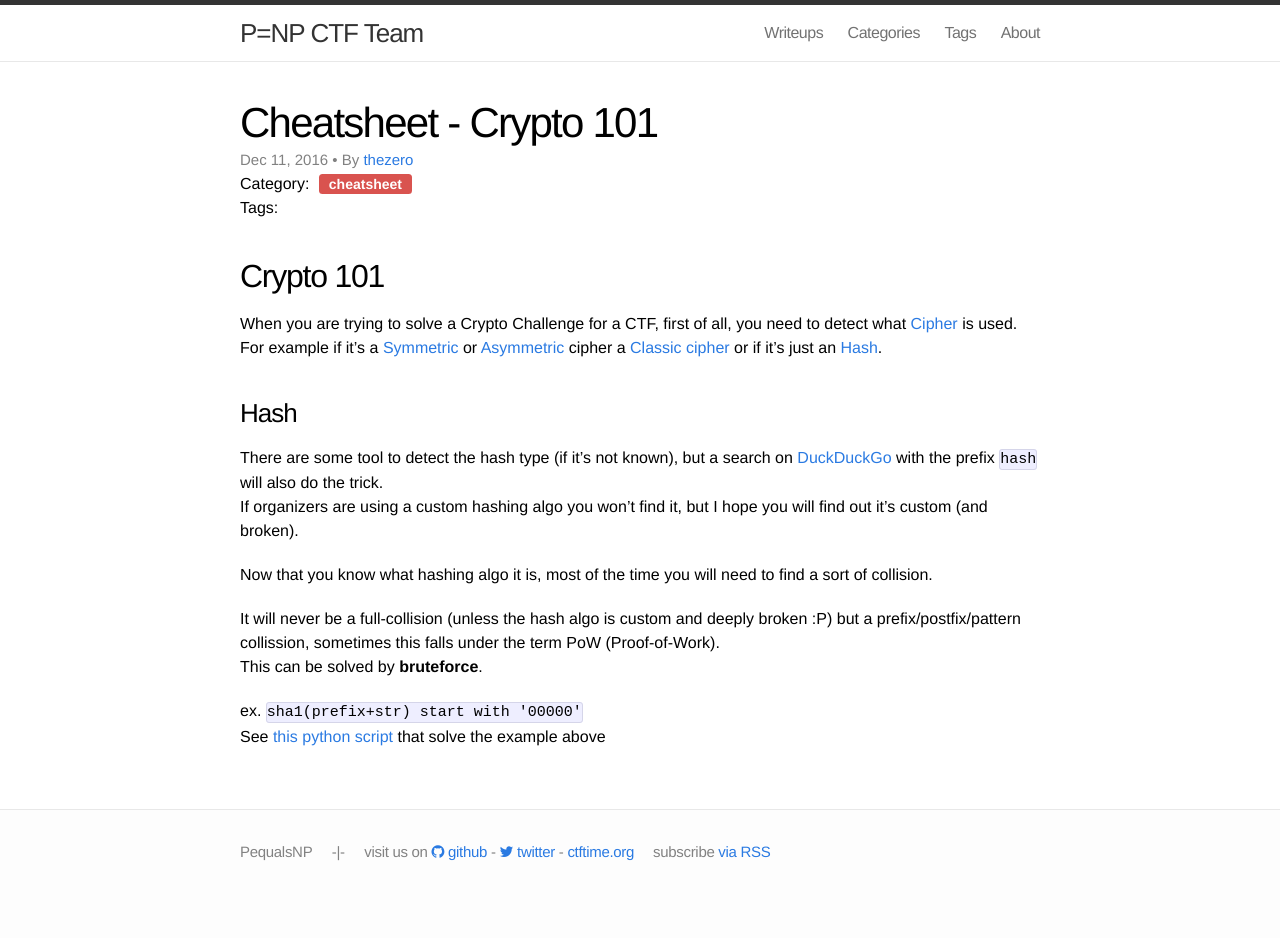
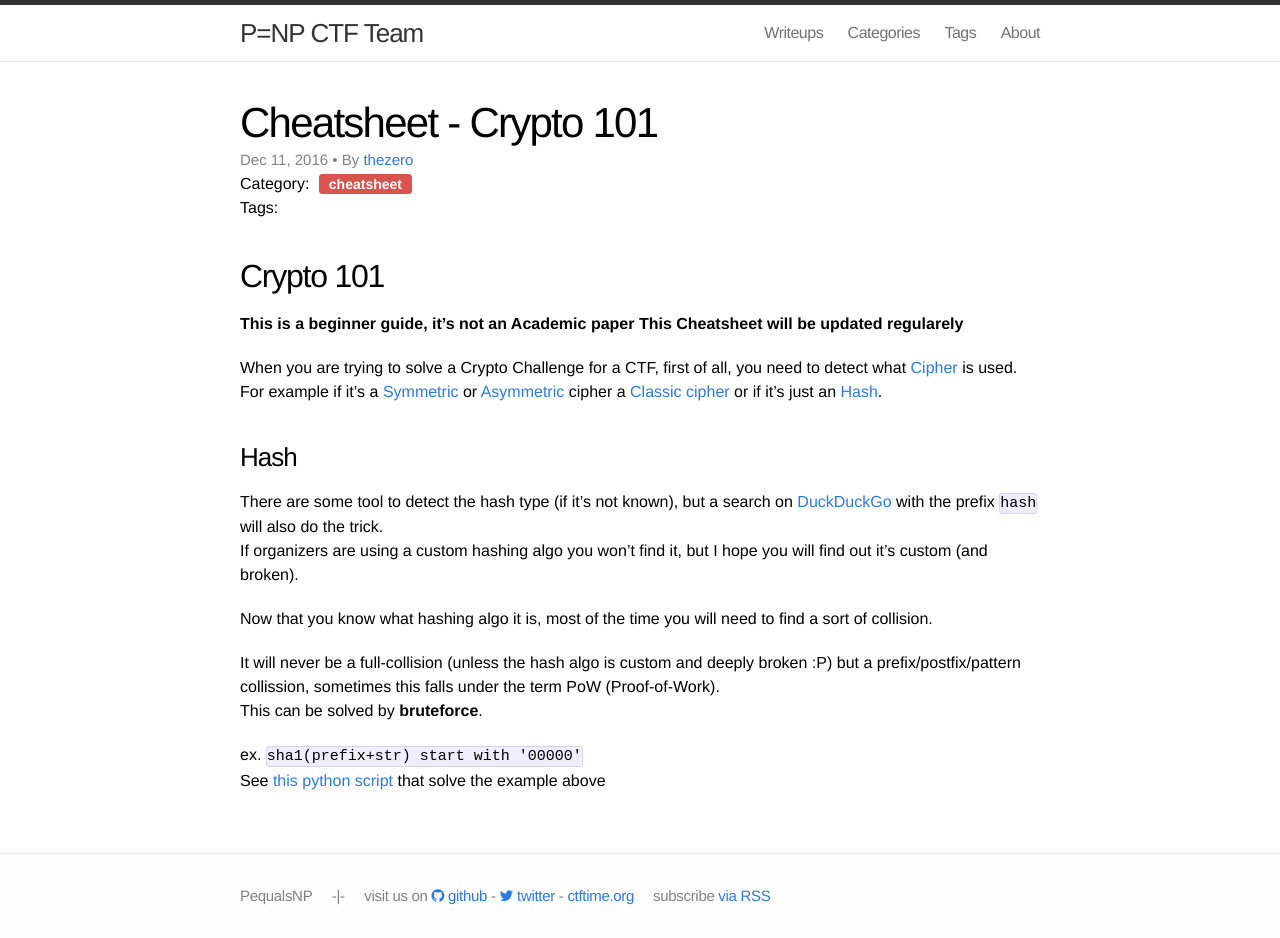
Before and after one commit to PequalsNP-team/pequalsnp-team.github.io, a Jekyll site: the page built from _posts/2016-12-11-crypto-101.md, in a window 1280 px wide. Built offline with Jekyll 4.4.1, drawn with Linux system fonts in a browser that asks for light colours; comment, search, counter and statistics services are not loaded; before the commit the page ends 900 px from its top, so only the background shows below that.

Commit message:
Notes on Crypto101

```diff
--- a/_posts/2016-12-11-crypto-101.md
+++ b/_posts/2016-12-11-crypto-101.md
@@ -6,6 +6,9 @@ author: thezero
 ---
 
 ## Crypto 101
+
+**This is a beginner guide, it's not an Academic paper**
+**This Cheatsheet will be updated regularely**
 
 When you are trying to solve a Crypto Challenge for a CTF, first of all, you need to detect what [Cipher](https://en.wikipedia.org/wiki/Cipher) is used.
 For example if it's a [Symmetric](https://en.wikipedia.org/wiki/Symmetric_key_algorithm) or [Asymmetric](https://en.wikipedia.org/wiki/Asymmetric_key_algorithm) cipher a [Classic cipher](https://en.wikipedia.org/wiki/Classical_cipher) or if it's just an [Hash](https://en.wikipedia.org/wiki/Cryptographic_hash_function).
```
